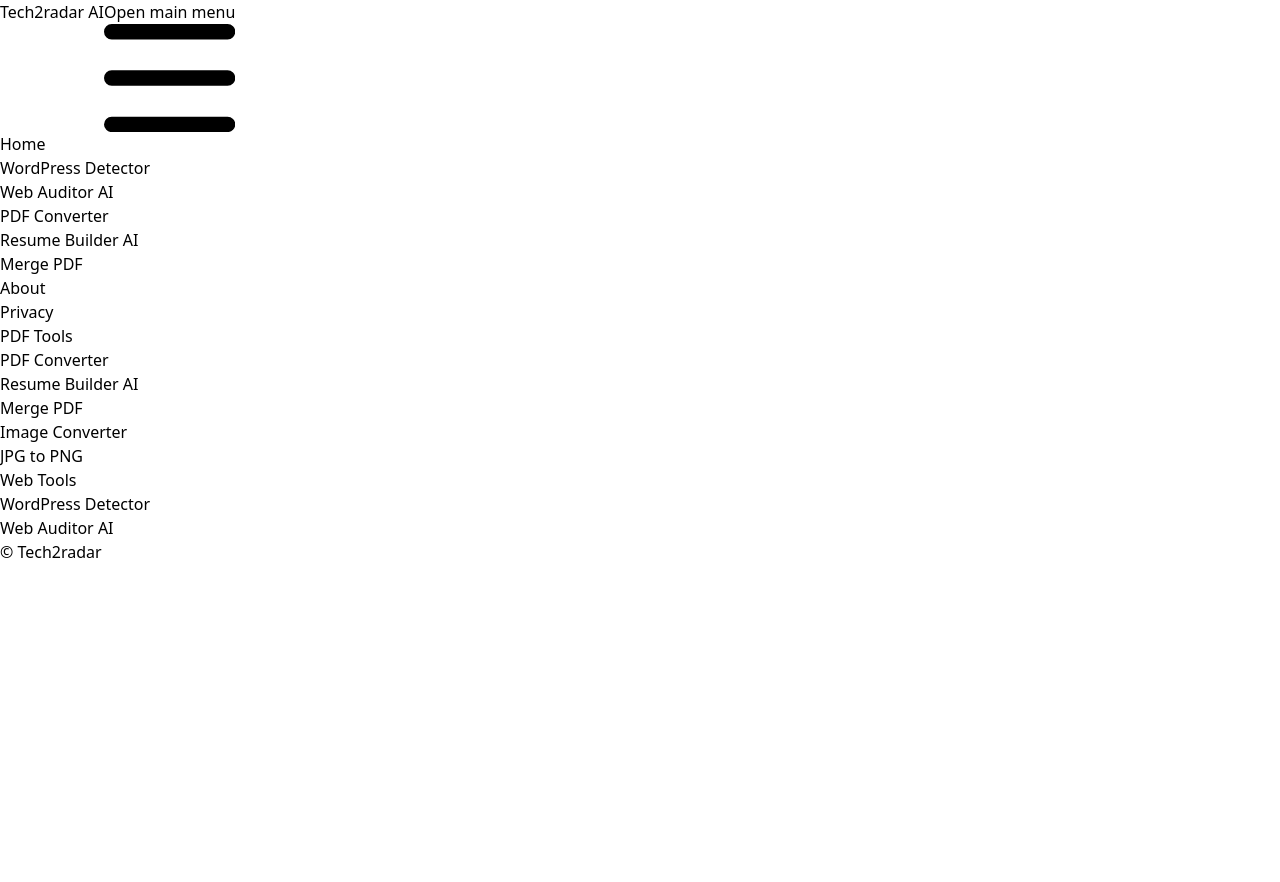
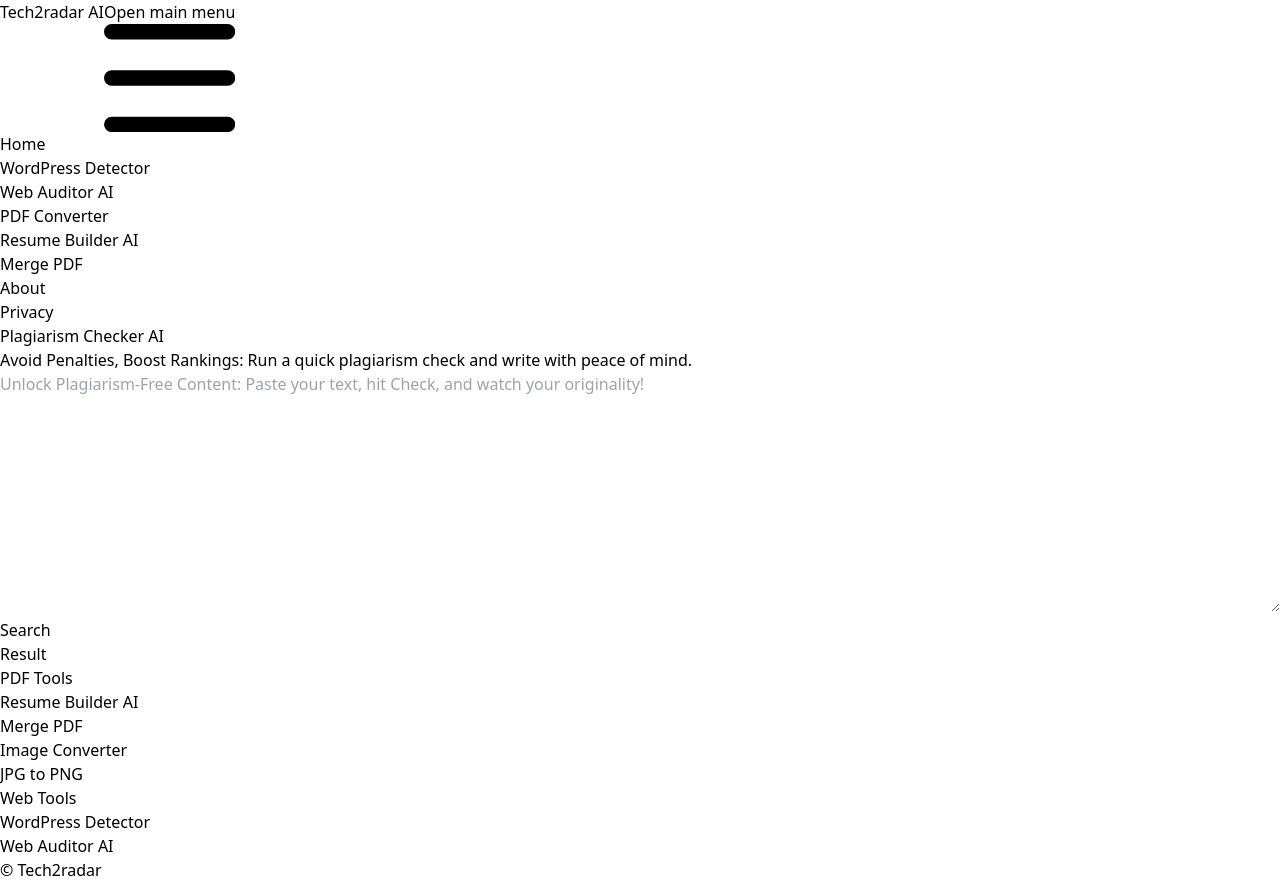
Before and after one commit to ankitkashyap007/react-image-compressor, a React (Vite) app: page /plagiarism-checker in a window 1280 px wide. Before the commit the page ends 800 px from the top, so only its background shows below. Built offline with nearby package versions, Linux system fonts and the light colour scheme.

Commit message:
PWA name update, Image to PDf convert new format support.

```diff
--- a/package.json
+++ b/package.json
@@ -13,6 +13,7 @@
     "@pdfme/common": "^3.1.5",
     "@pdfme/generator": "^3.1.5",
     "@pdfme/ui": "^3.1.5",
+    "axios": "^1.6.2",
     "dotenv": "^16.3.1",
     "pdfmake": "^0.2.8",
     "react": "^18.2.0",
--- a/src/App.jsx
+++ b/src/App.jsx
@@ -12,6 +12,7 @@
 import ResumeBuilder from './pages/ResumeBuilder';
 import ImageToPdf from './pages/ImageToPdf';
 import ImageConvert from './pages/ImageConvert'
+import PlagiarismChecker from './pages/PlagiarismChecker';
 
 function App() {
   const formats = ["heic", "heif", "avif", "jpeg", "jpg", "jpe", "tile", "dz", "png", "raw", "tiff", "tif", "webp", "gif", "jp2", "jpx", "j2k", "j2c", "jxl"];
@@ -35,13 +36,18 @@
             formats.flatMap((sourceFormat, i) =>
               formats
                 .filter((_, j) => i !== j)
-                .map(targetFormat => <Route key={i} path={`${sourceFormat}-to-${targetFormat}`} mainFormat={targetFormat} element={<ImageConvert mainFormat={targetFormat}/>} />)
+                .map(targetFormat => <Route key={i} path={`${sourceFormat}-to-${targetFormat}`} element={<ImageConvert mainFormat={targetFormat} />} />)
             )}
+
+          {
+            formats
+              .map((sourceFormat, i) => <Route key={i} path={`${sourceFormat}-to-pdf-converter`} element={<ImageToPdf mainFormat={sourceFormat} />} />)
+          }
           <Route path="/" element={<Home />} />
-          <Route path="/pdf-converter" element={<ImageToPdf />} />
           <Route path="/wp-detector" element={<WpDetector />} />
           <Route path="/web-auditor-ai" element={<WebAuditorAI />} />
           <Route path="/resume-builder-ai" element={<ResumeBuilder />} />
+          <Route path="/plagiarism-checker" element={<PlagiarismChecker />} />
 
           <Route path="/merge-pdf" element={<MergePdf />} />
           <Route path="/about" element={<About />} />
--- a/src/components/Footer.jsx
+++ b/src/components/Footer.jsx
@@ -4,9 +4,6 @@
 export default function Footer() {
 
   const pdfPages = [{
-    title: "PDF Converter",
-    url: "/pdf-converter"
-  }, {
     title: "Resume Builder AI",
     url: "/resume-builder-ai"
   }, {
@@ -19,17 +16,19 @@
   }, {
     title: "Web Auditor AI",
     url: "/web-auditor-ai"
-  }];
+  },
+    // { title: "Plagiarism Checker AI", url: "/plagiarism-checker" }
+  ];
 
   return (
     <footer className='mt-10'>
       <div className='bg-indigo-50 grid  grid-cols-1 md:grid-cols-3 p-5 tracking-wide gap-2'>
         <div>
           <h4 className='font-bold text-xl'>PDF Tools</h4>
-          <ul className=''>{pdfPages.map(({ title, url },i) => <li key={i} className='pt-1'><Link to={url}>{title}</Link></li>)
+          <ul className=''>{pdfPages.map(({ title, url }, i) => <li key={i} className='pt-1'><Link to={url}>{title}</Link></li>)
           }</ul></div><div> <h4 className='font-bold text-xl'>Image Converter</h4>
-                    <ul><li className='pt-1'><Link to="jpg-to-png">JPG to PNG</Link></li></ul></div><div> <h4 className='font-bold text-xl'>Web Tools</h4>
-          <ul>{webPages.map(({ title, url },i) => <li key={i} className='pt-1'><Link to={url}>{title}</Link></li>)
+          <ul><li className='pt-1'><Link to="jpg-to-png">JPG to PNG</Link></li></ul></div><div> <h4 className='font-bold text-xl'>Web Tools</h4>
+          <ul>{webPages.map(({ title, url }, i) => <li key={i} className='pt-1'><Link to={url}>{title}</Link></li>)
           }</ul></div>
       </div>
       <div className='bg-blue-100 text-center py-4 font-bold text-slate-500 tracking-wide'>&copy; Tech2radar</div></footer>
--- a/src/pages/Home.jsx
+++ b/src/pages/Home.jsx
@@ -3,18 +3,18 @@
 import ImageCompressor from "../components/ImageCompressor"
 
 const Home = () => {
-    const pages = [ {
+    const pages = [{
         title: "PDF Converter",
         url: "/pdf-converter"
-      }, {
+    }, {
         title: "Resume Builder AI",
         url: "/resume-builder-ai"
-      },{
+    }, {
         title: "Merge PDF",
         url: "/merge-pdf"
-      }];
+    }];
 
-    const formats = ["heic", "heif", "avif", "jpeg", "jpg", "jpe", "tile", "dz", "png", "tif", "webp", "gif"];
+    const formats = ["jpeg", "png", "jpg", "webp", "gif", "avif", "jpe", "tile", "dz", "tif", "heic", "heif"];
     const createImageConverter = () => {
 
         return formats.flatMap((sourceFormat, i) =>
@@ -23,21 +23,33 @@
                 .map((targetFormat, index) => <CardView key={`${sourceFormat}-to-${targetFormat}`} title={`${sourceFormat.toUpperCase()} to ${targetFormat.toUpperCase()}`} url={`/${sourceFormat}-to-${targetFormat}`} />)
         )
     }
+    const createPDFConverter = () => {
+        return formats
+            .map((sourceFormat, i) => <CardView key={i} title={`${sourceFormat.toUpperCase()} to PDF Converter`} url={`${sourceFormat}-to-pdf-converter`} />)
+    }
 
     return (
         <div className="w-full px-2">
+            <h3 className="font-bold text-2xl tracking-wide">PDF Tools</h3>
+            <div className="grid grid-cols-1 md:grid-cols-4 gap-4">
+                {
+                    pages.map(({ title, url }, i) => (<CardView key={i} title={title} url={url} />))
+
+                }
+                {createPDFConverter()
+                }
+            </div>
+            <h3 className="font-bold text-2xl tracking-wide">SEO Tools</h3>
+            <div className="grid grid-cols-1 md:grid-cols-4 gap-4">
+                <CardView title="Plagiarism Checker AI" url="/plagiarism-checker" />
+
+            </div>
             <h3 className="font-bold text-2xl tracking-wide">Image Converter</h3>
             <div className="grid grid-cols-1 md:grid-cols-4 gap-4">
                 {
                     createImageConverter()
                 }
             </div>
-            <h3 className="font-bold text-2xl tracking-wide">PDF Tools</h3>
-            <div className="grid grid-cols-1 md:grid-cols-4 gap-4">
-                {
-                    pages.map(({title,url},i) => (  <CardView key={i} title={title} url={url} />))
-                }
-            </div>
         </div>)
 }
 export default Home;
--- a/src/pages/ImageToPdf.jsx
+++ b/src/pages/ImageToPdf.jsx
@@ -3,6 +3,7 @@
 import pdfMake from "pdfmake/build/pdfmake";
 import ProgressButton from "../components/ProgressButton";
 import Upload from "../components/Upload";
+import { Link } from "react-router-dom";
 
 pdfMake.vfs = fonts;
 
@@ -10,7 +11,7 @@
 
     const formats = ["heic", "heif", "avif", "jpeg", "jpg", "jpe", "tile", "dz", "png", "tif", "webp", "gif"]
     console.log(mainFormat)
-    const [format, setFormat] = useState(mainFormat || "");
+
     // Get Local data function
     const localdata = () => {
         const data = JSON.parse(localStorage.getItem("t2rDefaultName"));
@@ -22,11 +23,9 @@
     const [isError, setError] = useState(null);
 
     const [imageData, setImageData] = useState({
-        image: "",
-        compress: 80,
-        format: "webp"
+        image: ""
     });
-    const [isImageCompress, setImageCompress] = useState(null);
+    const [genPdf, setGenPdf] = useState(null);
 
     // Handle image upload
     function handleChange(e) {
@@ -42,7 +41,7 @@
                 const path = e.target.result;
                 console.log(path)
                 setImageData(preValue => {
-                    return { ...preValue, [name]: type === "file" ? path : value }
+                    return { ...preValue, [name]: type === "file" ? file : value }
                 })
 
             }
@@ -63,16 +62,14 @@
     }
 
     // Handle Compress image
-    async function handleCompress(e) {
+    async function handlePdfSupport(e) {
         e.preventDefault();
         setIsLoading(true)
-        setImageCompress(null)
+        setGenPdf(null)
         const formData = new FormData();
-        formData.append('image', imageData.image);
-        formData.append('compress', imageData.compress);
-        formData.append('format', format);
+        formData.append('pdf', imageData.image);
         try {
-            const response = await fetch('http://localhost:3001/compressor', {
+            const response = await fetch('https://image-service-982z.onrender.com/pdf/image-to-pdf', {
                 method: 'POST',
                 body: formData,
             });
@@ -84,19 +81,13 @@
                 throw new Error(message.message);
             }
             setIsLoading(false)
-            // Display the compressed image
+
             const blob = await response.blob()
-            setCompressSize(blob.size)
-            return setImageCompress(URL.createObjectURL(blob))
+            return setGenPdf(URL.createObjectURL(blob))
         } catch (error) {
             setError(error.message)
             setIsLoading(false)
         }
-    }
-
-    const selectedFormat = (value) => {
-        console.log(value)
-        setFormat(value)
     }
 
     const message = (msg) => {
@@ -135,14 +126,22 @@
 
     return (
         <div className="px-6 py-5">
-            <h2 className='p-5 font-bold text-2xl py-5 tracking-wide'>Image to PDF Converter</h2>
+            <h2 className='p-5 font-bold text-2xl py-5 tracking-wide'>{mainFormat ? mainFormat.toUpperCase() : 'Image'} to PDF Converter</h2>
 
             <form>
                 <Upload name="image" uploadFileInfo="PNG, JPG (MAX. 20MB)" handleChange={handleChange} acceptFormats="image/*" />
 
-                <ProgressButton buttonTitle="Compress" handler={generatePdf} disable={!imageData.image} isLoading={isLoading} />
+                <ProgressButton buttonTitle="Compress" handler={handlePdfSupport} disable={!imageData.image} isLoading={isLoading} />
 
             </form>
+            {
+                genPdf && <div className="pt-5 md:w-1/4 font-medium " >
+
+                    <a href={genPdf} download={Date.now() + ".pdf"} className='inline-flex mt-10 py-2 px-3 bg-indigo-500 text-white text-sm font-semibold shadow focus:outline-none' >Download</a></div>
+            }
+            {isError &&
+                message(isError)
+            }
         </div>)
 }
 export default ImageToPdf;
--- /dev/null
+++ b/src/pages/PlagiarismChecker.jsx
@@ -0,0 +1,84 @@
+import { useState } from "react";
+import { Link } from "react-router-dom";
+import axios from 'axios'
+import ProgressButton from "../components/ProgressButton"
+
+export default function PlagiarismChecker() {
+
+  const [isSite, setSite] = useState("");
+  const [jsonData, setJsonData] = useState(null);
+  const [isError, setError] = useState(null);
+  const [isLoading, setIsLoading] = useState(false);
+  const handleChange = (e) => {
+    const { name, value } = e.target;
+    setSite(value)
+  }
+  async function handleSearch(e) {
+    e.preventDefault();
+    setIsLoading(true)
+    const formData = {
+      "search": isSite
+    }
+    try {
+      const response = await fetch('https://image-service-982z.onrender.com/cron/plagiarism', {
+        method: 'POST',
+        body: formData,
+      });
+
+      if (!response.ok) {
+
+        const message = await response.json();
+        setIsLoading(false)
+        throw new Error(message.message);
+      }
+      setIsLoading(false)
+      const message = await response.json();
+
+      return setJsonData(message)
+    } catch (error) {
+      setError(error.message)
+      setIsLoading(false)
+    }
+  }
+  const message = (msg) => {
+    setTimeout(() => {
+      setError(null);
+    }, 4000)
+    return (<div className='bg-red-500 rounded-md py-2 px-4 text-white my-5' >{msg}</div>)
+  }
+  return (<div className="px-3 py-5">
+    <h2 className="py-2 font-bold text-2xl">Plagiarism Checker AI</h2>
+    <p className="pb-5">Avoid Penalties, Boost Rankings: Run a quick plagiarism check and write with peace of mind.</p>
+    <form action="" method="POST">
+      <textarea className="rounded-md border border-solid border-2 px-3 py-2 mb-5 text-xl w-full" type="text" name="site" id="site-url" value={isSite} onChange={handleChange} placeholder="Unlock Plagiarism-Free Content: Paste your text, hit Check, and watch your originality!" disabled={isLoading} rows="10"></textarea>
+
+      <ProgressButton buttonTitle="Search" isLoading={isLoading} disable={!isSite} handler={handleSearch} />
+    </form>
+    <div className="my-2 px-3 py-2 bg-gray-50">
+      <h3 className="pt-5 pb-2 text-xl">Result</h3>
+      {
+        jsonData && jsonData.details && jsonData.details.map(({ webs, unique, query }) => {
+
+          if (unique) {
+            return <div className="border-2 border-green-200 p-2 mt-5 mb-2 rounded-md  bg-white">
+              <p className="my-5">{query.replace(/._sysbreak_/g, "")}</p>
+              <span className="bg-green-600 text-white tracking-wide px-3 py-1 ">100% Unique</span>
+
+            </div>
+          }
+          return webs && webs.map(({ title, des, url }) => <div className="border-2 border-red-200 p-2 mt-5 mb-2 rounded-md bg-white">
+            <span className="font-bold">{title}</span>
+            <p className="my-3">{des}</p>
+            <Link to={url} className="text-green-600">{title}</Link>
+            <br /> <br />
+            <span className="bg-red-600 text-white tracking-wide px-3 py-1 ">Match</span>
+          </div>)
+        })
+      }
+    </div>
+    {isError &&
+      message(isError)
+    }
+
+  </div>)
+}
--- a/vite.config.js
+++ b/vite.config.js
@@ -7,7 +7,7 @@
   includeAssests: ['favicon.ico', "apple-touch-icon.png", "masked-icon.svg"],
   manifest: {
     name: "Tech2radar AI",
-    short_name: "tech2radar-ai",
+    short_name: "Tech2radarAI",
     description: "Empower your creativity with free AI tools! AI Toolbox offers a suite of powerful artificial intelligence tools to enhance your projects. From image recognition to natural language processing, unleash the potential of AI without any cost.",
     icons: [{
       src: '/android-chrome-192x192.png',
```
Also changed, not shown: 1 other file (tests, documents, lock files or other folders).
